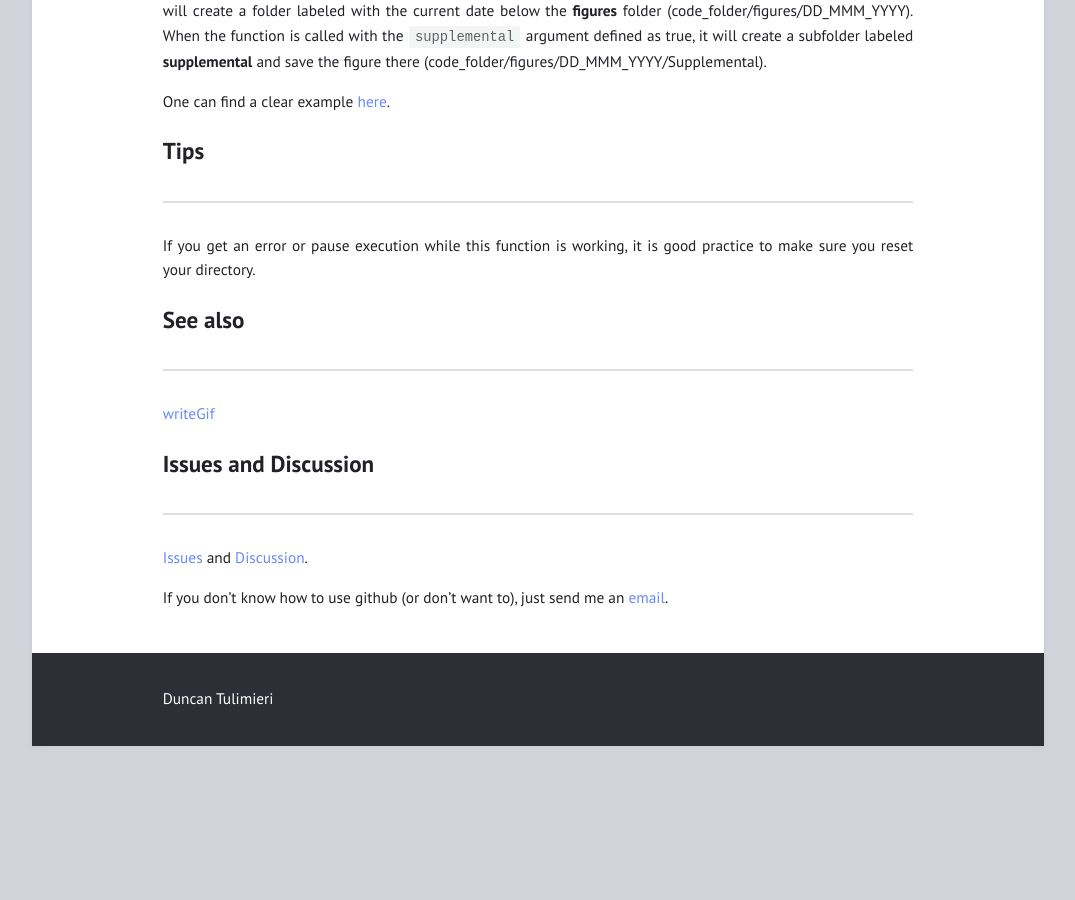
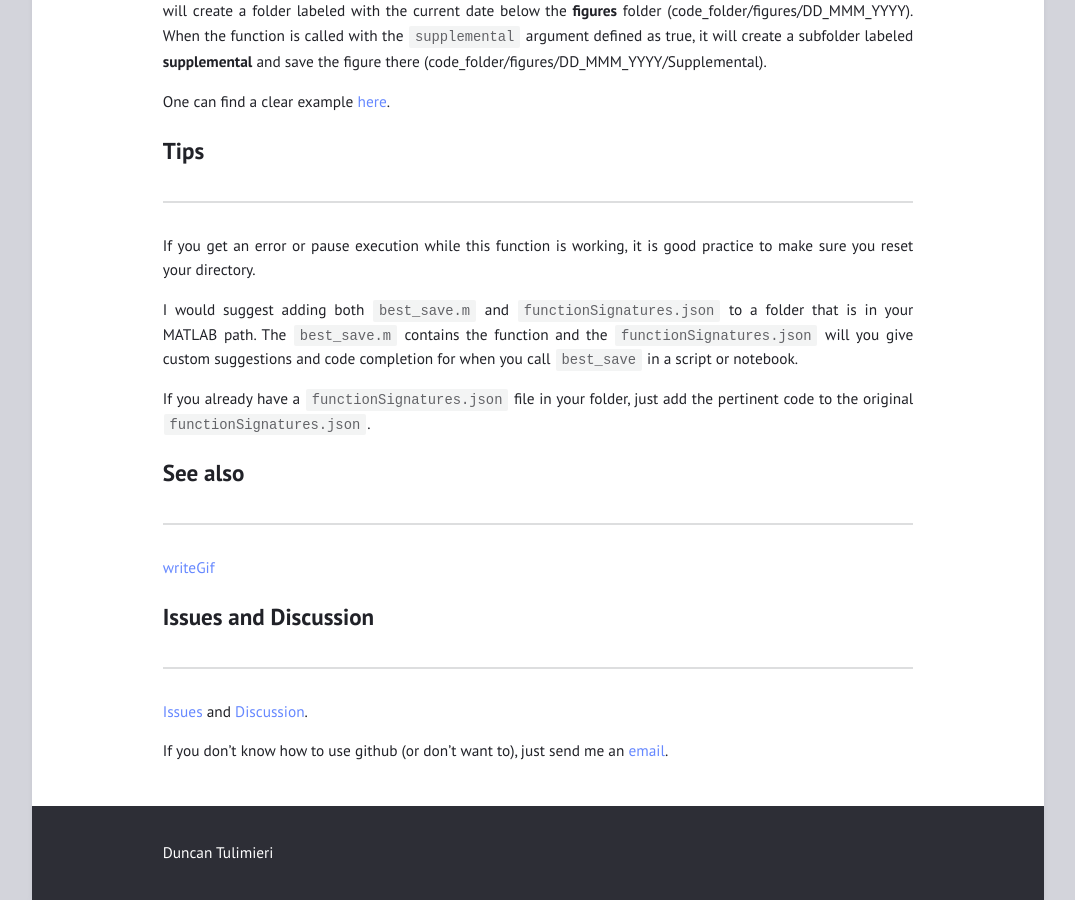
Before and after one commit to tulimid1/createGif-py, a Jekyll site: the page built from best_save_m.md, in a window 1280 px wide and 900 px high, scrolled down 4684 px. Shown: the whole window, without its empty margins (102-1177 px from the left). Built offline with Jekyll 4.4.1, drawn with Linux system fonts in a browser that asks for light colours; before the commit the page ends 5430 px from its top, so only the background shows below that.

Commit message:
Update best_save_m.md

```diff
--- a/best_save_m.md
+++ b/best_save_m.md
@@ -130,6 +130,10 @@
 
 If you get an error or pause execution while this function is working, it is good practice to make sure you reset your directory.
 
+I would suggest adding both `best_save.m` and `functionSignatures.json` to a folder that is in your MATLAB path. The `best_save.m` contains the function and the `functionSignatures.json` will you give custom suggestions and code completion for when you call `best_save` in a script or notebook.
+
+If you already have a `functionSignatures.json` file in your folder, just add the pertinent code to the original `functionSignatures.json`.
+
 ## See also
 ---
 
```
